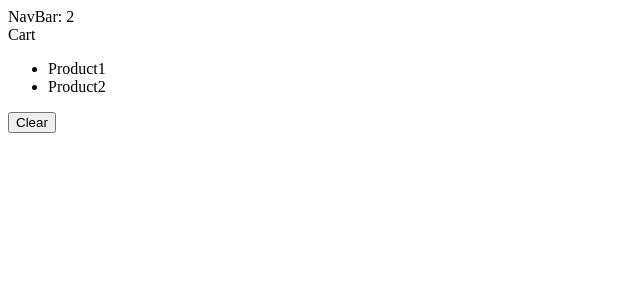
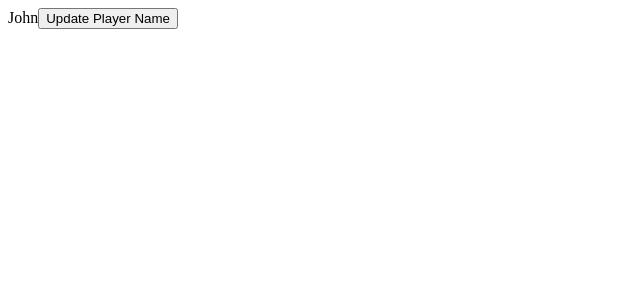
Before and after one commit to lhty24/react-mosh, a React (Vite) app: page / in a window 1280 px wide. Shown: the top 300 px of the page, without its empty margins (0-640 px from the left). Built offline with nearby package versions, Linux system fonts and the light colour scheme.

Commit message:
dev: exercise update state 1 - lec5.12

```diff
--- a/src/App.tsx
+++ b/src/App.tsx
@@ -1,20 +1,24 @@
 import { useState } from "react";
-import produce from "immer";
-import NavBar from "./components/NavBar";
-import Cart from "./components/Cart";
 
 function App() {
-  // principle: the component holding the state is the one responsible for updating it
-  // that's why we clear cartItems on the App level not the Cart level
-  const [cartItems, setCartItems] = useState(["Product1", "Product2"]);
-  const handleClear = () => {
-    setCartItems([]);
+  const [game, setGame] = useState({
+    id: 1,
+    player: {
+      name: "John",
+    },
+  });
+
+  const handleClick = () => {
+    setGame({
+      ...game,
+      player: { ...game.player, name: "Mark" },
+    });
   };
 
   return (
     <div>
-      <NavBar cartItemsCount={cartItems.length} />
-      <Cart cartItems={cartItems} onClear={handleClear} />
+      {game.player.name}
+      <button onClick={handleClick}>Update Player Name</button>
     </div>
   );
 }
```
